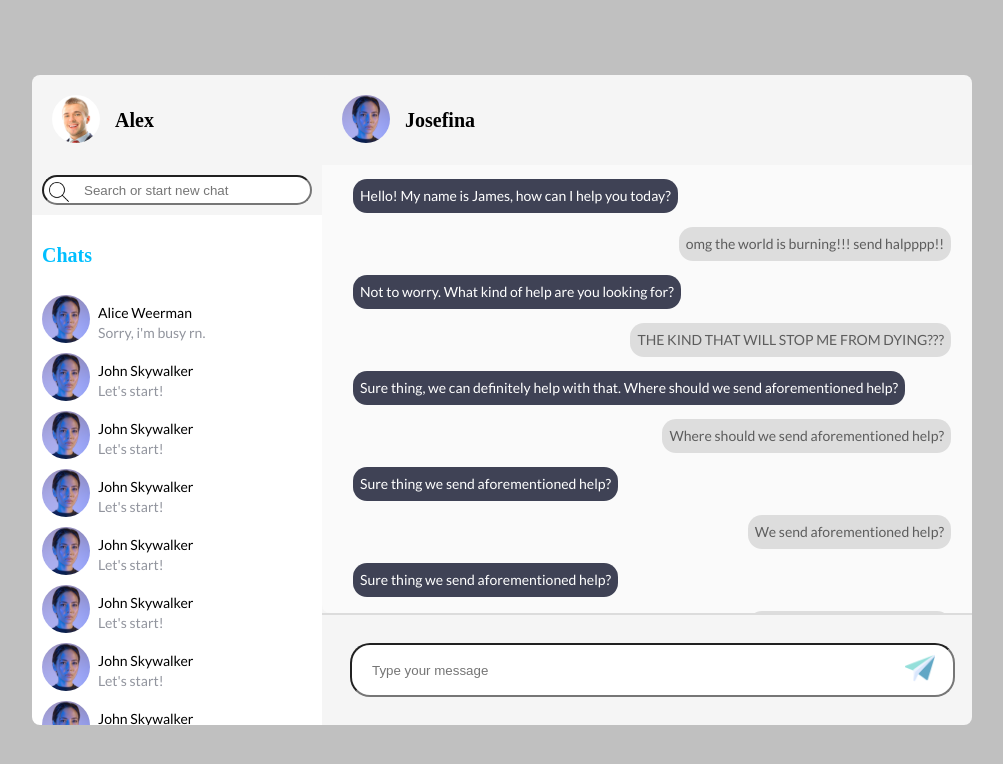
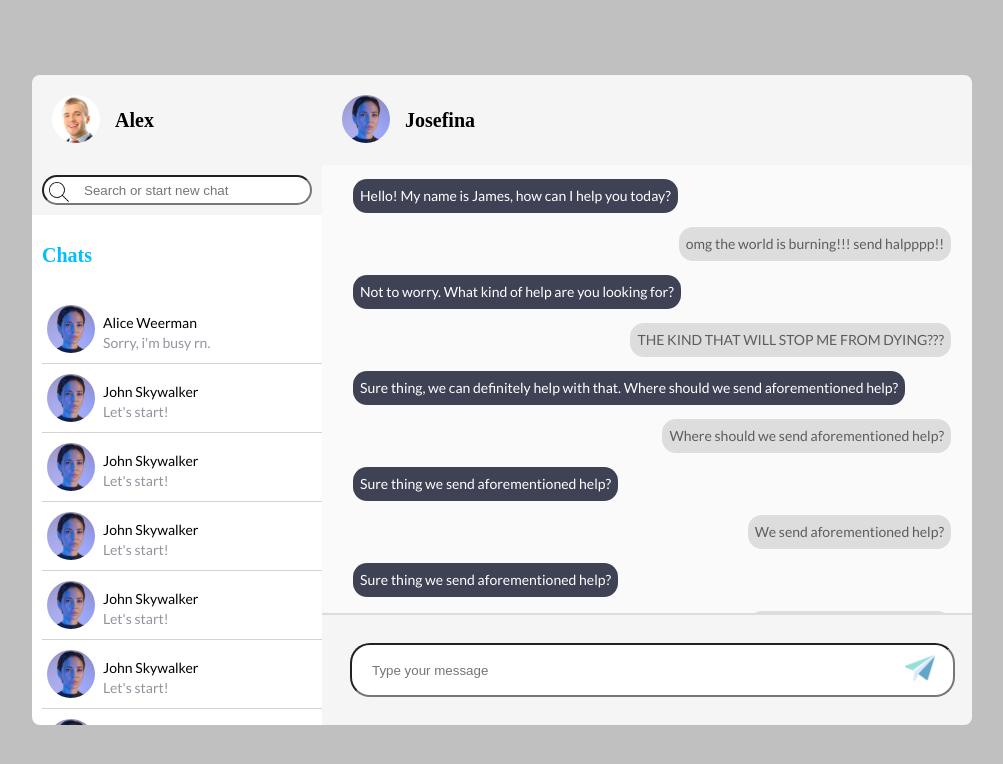
Before and after one commit to airdy/angularChatbot, an Angular app in the folder client/: page / in a window 1280 px wide. Shown: the top 764 px of the page, without its empty margins (138-1141 px from the left). Built offline with nearby package versions, Linux system fonts and the light colour scheme.

Commit message:
minor layout fixes

```diff
--- a/client/src/app/chat-view/chat-view.component.html
+++ b/client/src/app/chat-view/chat-view.component.html
@@ -1,4 +1,4 @@
-<div class="box">
+<div class="wrapper">
   <div class="chat-container">
     <div class="user-info">
       <img class="profile-photo" src="assets/1.jpg" alt="">
--- a/client/src/app/chat-view/chat-view.component.scss
+++ b/client/src/app/chat-view/chat-view.component.scss
@@ -37,7 +37,6 @@
     align-items: center;
     width: 100%;
     margin-bottom: 5px;
-    border-bottom: 1px solid lightgray !important;
   }
 }
 
@@ -63,6 +62,7 @@
   height: 450px;
   background: #fafafa;
   overflow-y: auto;
+  overflow-x: hidden;
   border-bottom-left-radius: 8px;
 }
 
@@ -70,7 +70,6 @@
   flex: 1;
   display: flex;
   flex-direction: column;
-  overflow-y: scroll;
   padding: 1em 1.5em 0;
 
 }
@@ -185,8 +184,8 @@ ul {
   list-style-type: none;
 
   li {
-    padding-bottom: 10px;
-    border-bottom-left-radius: 8px;
+    padding: 10px 0 10px 5px;
+    border-bottom: 1px solid lightgray !important;
   }
 }
 
--- a/client/src/styles.scss
+++ b/client/src/styles.scss
@@ -21,8 +21,27 @@ html, body {
     transform: translate3d(0, 0, 0);
     overflow: hidden;
 }
+/* ----- custom scrollbar ----- */
+/* width */
+::-webkit-scrollbar {
+  width: 4px;
+}
 
-.box {
+/* Track */
+::-webkit-scrollbar-track {
+  background: #f1f1f1;
+}
+
+/* Handle */
+::-webkit-scrollbar-thumb {
+  background: #888;
+}
+
+/* Handle on hover */
+::-webkit-scrollbar-thumb:hover {
+  background: #555;
+}
+.wrapper {
   display: flex;
   justify-content: center;
   align-items: center;
```
